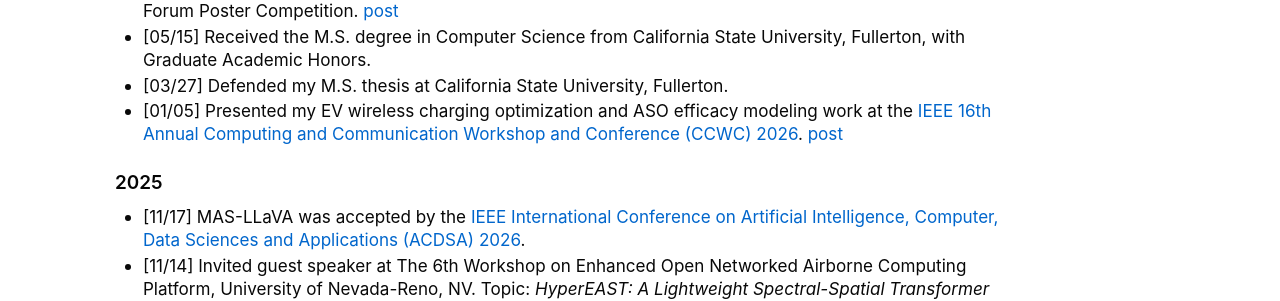
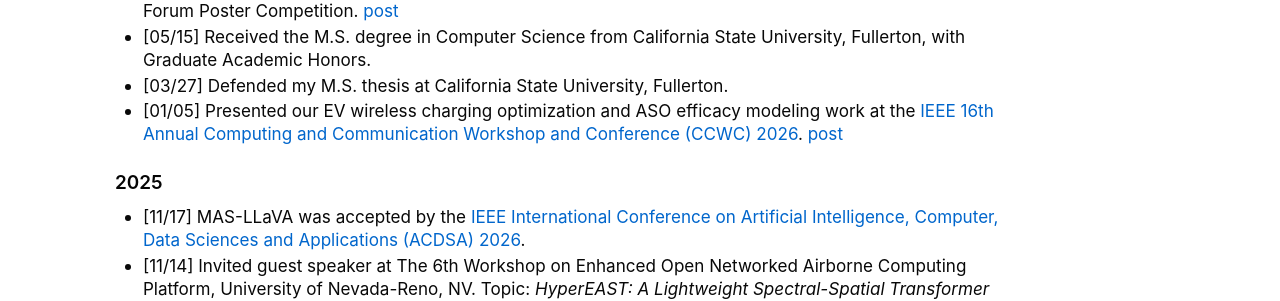
Before and after one commit to JaylenTang/jaylentang.github.io, a Jekyll site: the page built from _pages/about.md, in a window 1280 px wide. Shown: the part 673-974 px from the top of the page. Built offline with Jekyll 4.4.1, drawn with Linux system fonts in a browser that asks for light colours; some web fonts are replaced.

Commit message:
adjust ccwc news wording

```diff
--- a/_pages/about.md
+++ b/_pages/about.md
@@ -55,7 +55,7 @@
           <li>[05/16] PRISM-Stain received the 3rd-place poster award at the SABPA OC/LA 18th Annual Biomedical Forum Poster Competition. <a href="https://www.linkedin.com/feed/update/urn:li:activity:7463034204185083904/">post</a></li>
           <li>[05/15] Received the M.S. degree in Computer Science from California State University, Fullerton, with Graduate Academic Honors.</li>
           <li>[03/27] Defended my M.S. thesis at California State University, Fullerton.</li>
-          <li>[01/05] Presented my EV wireless charging optimization and ASO efficacy modeling work at the <a href="https://ieee-ccwc.org/">IEEE 16th Annual Computing and Communication Workshop and Conference (CCWC) 2026</a>. <a href="https://www.linkedin.com/feed/update/urn:li:activity:7414165378937044993/">post</a></li>
+          <li>[01/05] Presented our EV wireless charging optimization and ASO efficacy modeling work at the <a href="https://ieee-ccwc.org/">IEEE 16th Annual Computing and Communication Workshop and Conference (CCWC) 2026</a>. <a href="https://www.linkedin.com/feed/update/urn:li:activity:7414165378937044993/">post</a></li>
         </ul>
       </div>
       <div class="roger-news-year">
```
